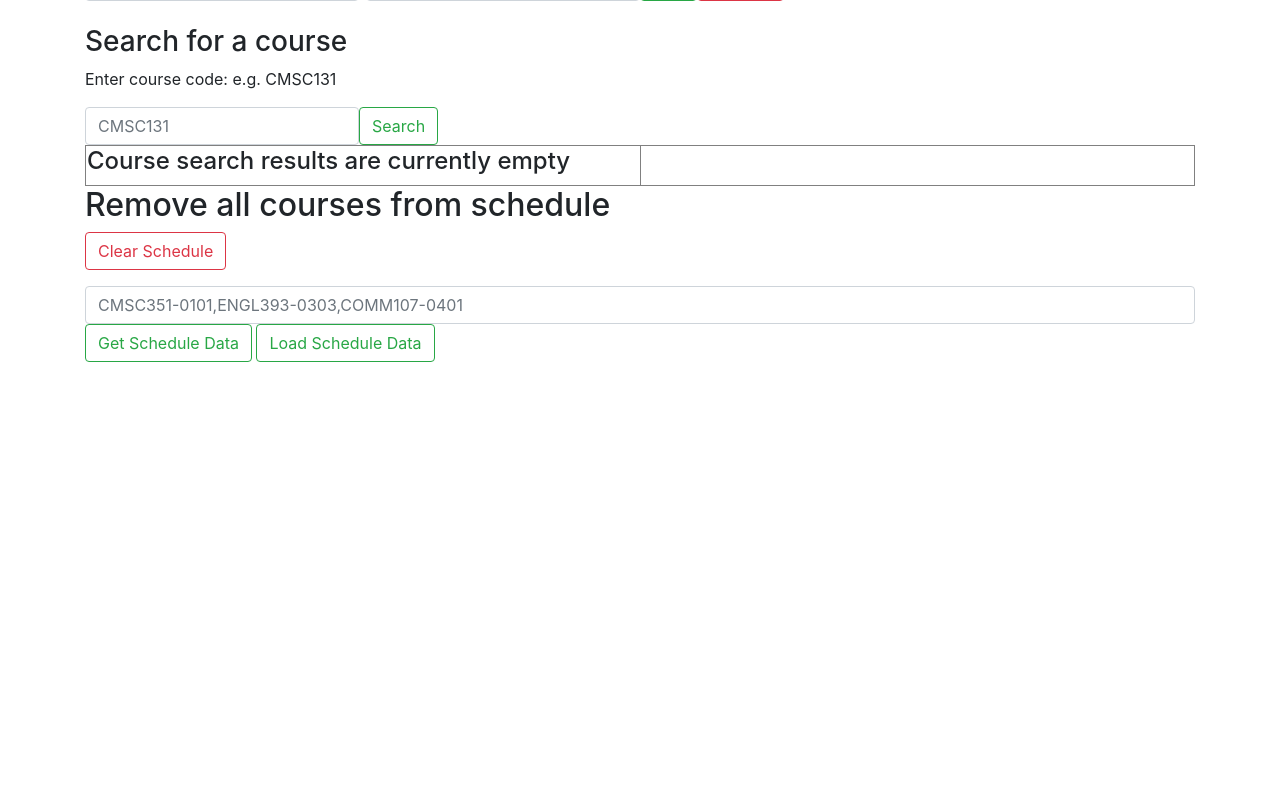
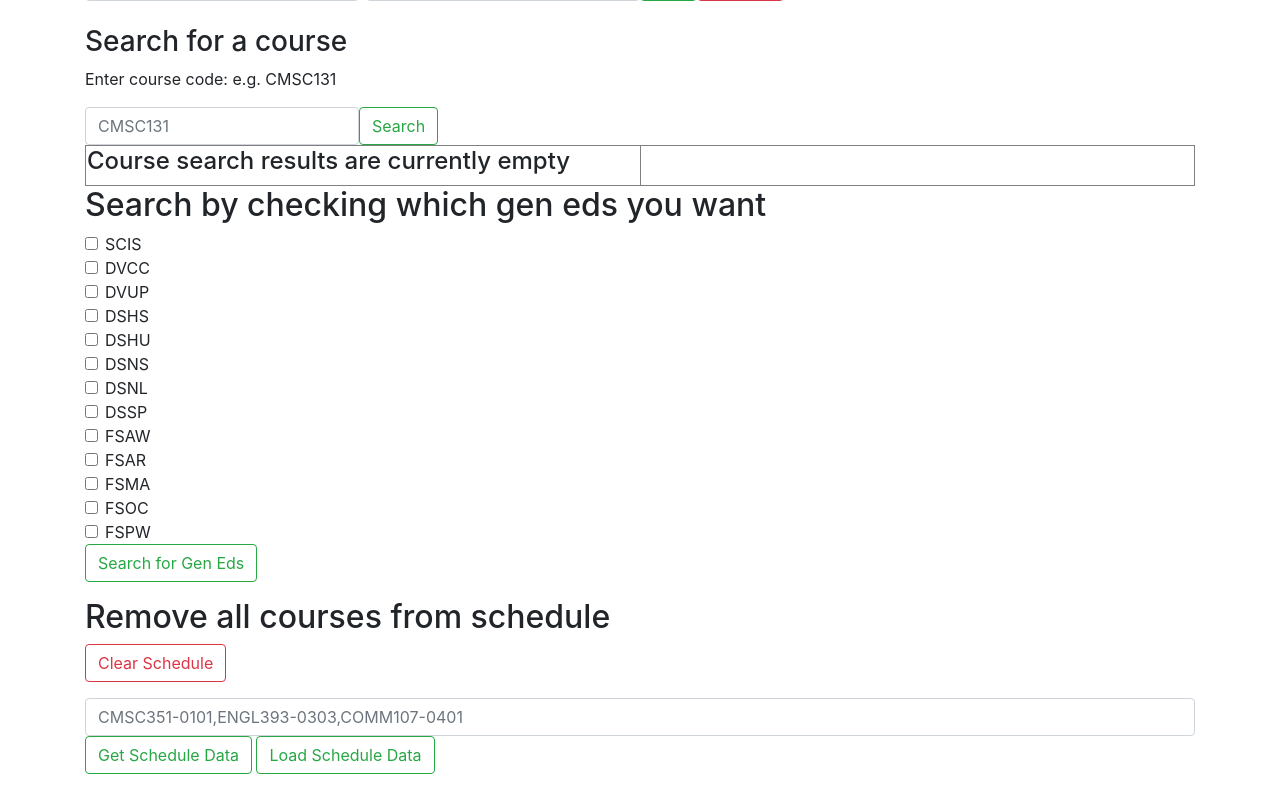
Before and after one commit to tythoneywell/schedule-builder, a Flask app: page / in a window 1280 px wide. Shown: the part 462-1252 px from the top of the page. Before the commit the page ends 824 px from the top, so only its background shows below. Run offline with Flask 2, Linux system fonts and the light colour scheme; some libraries are stand-ins or nearby versions.

Commit message:
Added checkboxes on front end to search using gen eds

```diff
--- a/flask_app/app.py
+++ b/flask_app/app.py
@@ -1,8 +1,8 @@
 from flask import Flask, render_template, request
 from flask_app.backend.schedule import MySchedule
 from flask_app.backend.courses import CourseList, APIGet, Professor
-from flask_app.forms import SearchForm, ClearAllCoursesForm, AddRemoveForm, SearchForCourseForm, AddClassForm, \
-    ViewSectionsForm, SerializeScheduleForm
+from flask_app.forms import SearchForm, ClearAllCoursesForm, AddRemoveForm, SearchForCourseForm, \
+    AddClassForm, ViewSectionsForm, SerializeScheduleForm, GenEdSearchForm
 
 app = Flask(__name__)
 app.debug = True
@@ -46,6 +46,9 @@ def index():
     view_sections_form = ViewSectionsForm()
     serialize_schedule_form = SerializeScheduleForm()
     serialized_schedule = None
+    gen_ed_search_form = GenEdSearchForm()
+    all_gen_ends = ["SCIS", "DVCC", "DVUP", "DSHS",
+                    "DSHU", "DSNS", "DSNL", "DSSP", "FSAW", "FSAR", "FSMA", "FSOC", "FSPW"]
 
     if search_for_course_form.search_for_course.data and \
             search_for_course_form.validate_on_submit():
@@ -79,6 +82,13 @@ def index():
 
         except ConnectionError as e:
             add_remove_notification_text = str(e)
+
+    if gen_ed_search_form.validate_on_submit():
+        list_of_gen_eds_selected = request.form.getlist("gened")
+        list_of_gen_eds_selected_str = "You selected the following gen eds: "
+        for gen_ed in list_of_gen_eds_selected:
+            list_of_gen_eds_selected_str += gen_ed + " "
+        return list_of_gen_eds_selected_str
 
     if clear_all_courses_form.clear_all.data and clear_all_courses_form.validate_on_submit():
         if schedule.total_credits == 0:
@@ -153,7 +163,9 @@ def index():
                            view_sections_form=view_sections_form,
                            expanded_course_to_display=expanded_course_to_display,
                            serialize_schedule_form=serialize_schedule_form,
-                           serialized_schedule=serialized_schedule)
+                           serialized_schedule=serialized_schedule,
+                           gen_ed_search_form=gen_ed_search_form,
+                           all_gen_ends=all_gen_ends)
 
 
 @app.route('/all_courses/<page_num>', methods=['GET', 'POST'])
--- a/flask_app/forms.py
+++ b/flask_app/forms.py
@@ -79,3 +79,10 @@ class SerializeScheduleForm(FlaskForm):
     serialize_schedule = SubmitField('Get Schedule Data')
     display_serialized_schedule = StringField('Schedule Data')
     load_schedule = SubmitField("Load Schedule Data")
+
+
+class GenEdSearchForm(FlaskForm):
+    """
+    Form to search for classes that are a certain gen ed
+    """
+    search_by_gened = SubmitField("Search for Gen Eds")
--- a/flask_app/templates/index.html
+++ b/flask_app/templates/index.html
@@ -259,6 +259,25 @@
 </div>
 
 <div class="container">
+    <h2>Search by checking which gen eds you want</h2>
+</div>
+<div class="container">
+    <form action="" method="POST">
+        {{ gen_ed_search_form.csrf_token }}
+        {% for gen_ed in all_gen_ends %}
+            <div class="form-check">
+                <input class="form-check-input" type="checkbox" value="{{gen_ed}}"" id="flexCheckDefault" name="gened">
+                <label class="form-check-label" for="flexCheckDefault">
+                    {{gen_ed}}
+                </label>
+            </div>
+        {% endfor %}
+
+        {{ gen_ed_search_form.search_by_gened(class="btn btn-outline-success") }}
+    </form>
+</div>
+
+<div class="container">
     <h2>Remove all courses from schedule</h2>
 </div>
 <div class="container">
```
